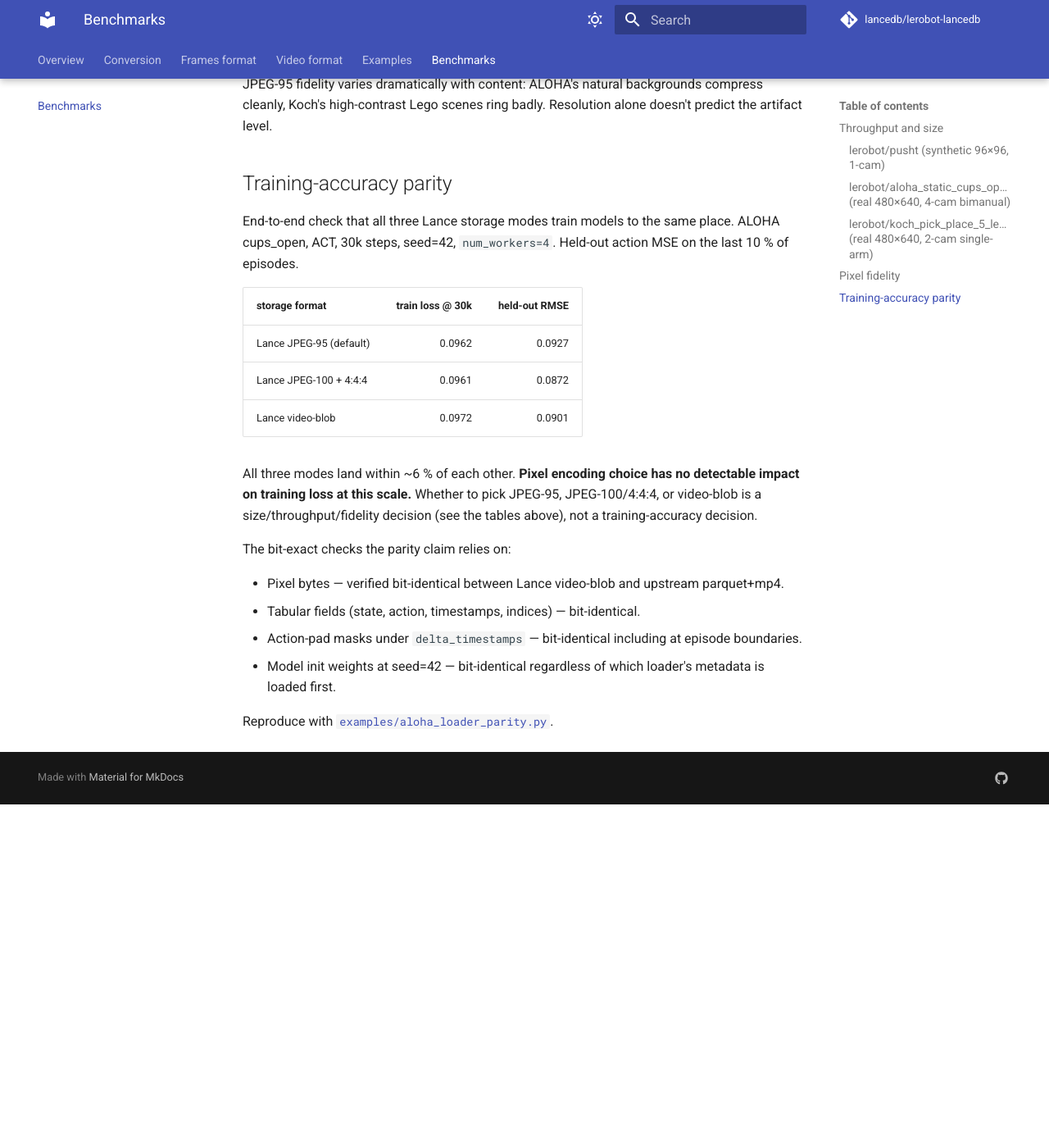
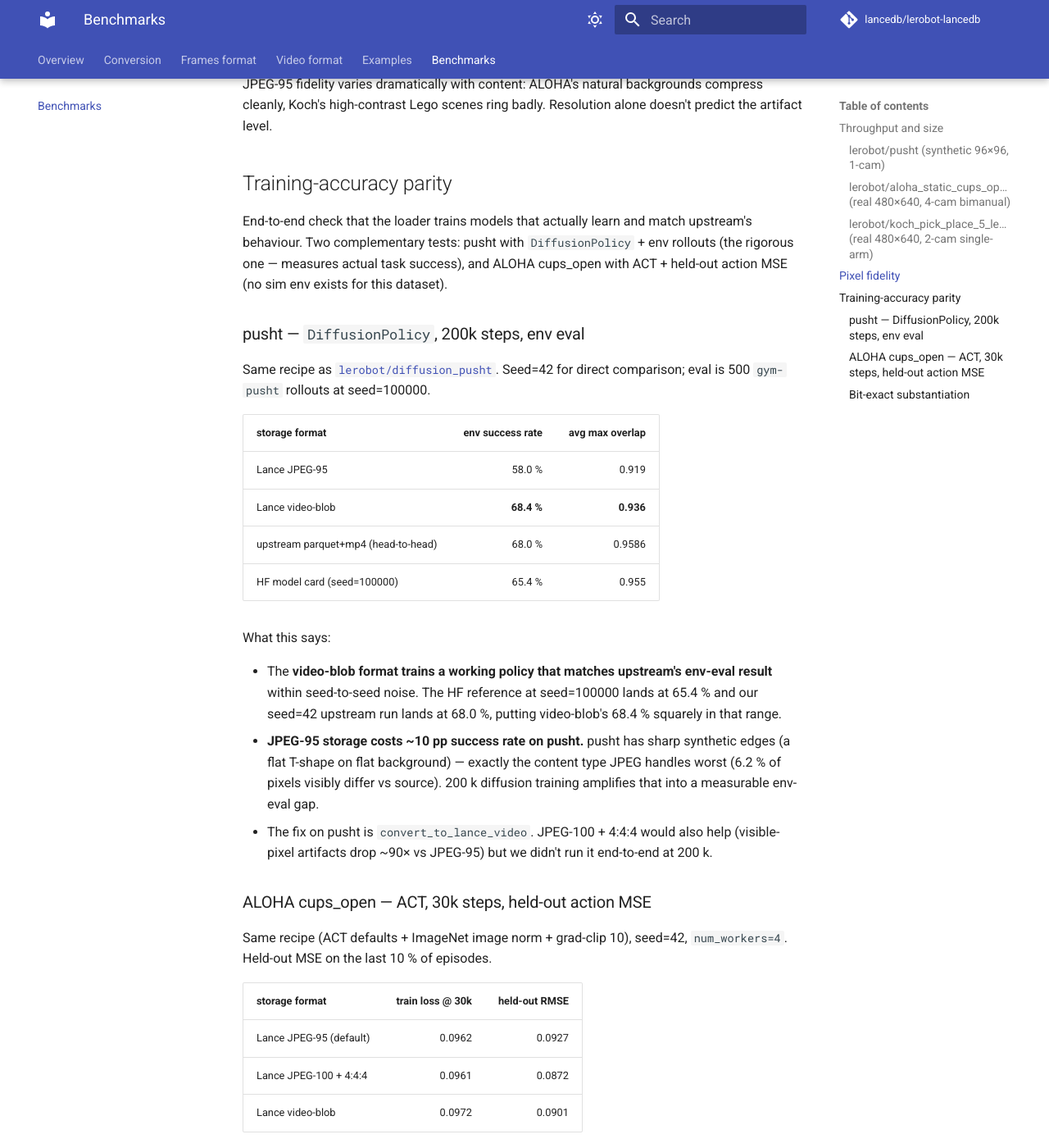
Before and after one commit to lancedb/lerobot-lancedb, an MkDocs documentation site: the page built from docs/benchmarks.md, in a window 1280 px wide and 1400 px high, scrolled down 2008 px. Shown: the whole window at 82% size. Built offline with MkDocs 1.6.1 and Material for MkDocs 9.7.7, drawn with Linux system fonts in a browser that asks for light colours; comment, search, counter and statistics services are not loaded; before the commit the page ends 2989 px from its top, so only the background shows below that; some of the changed text lies outside the part shown.

Commit message:
Add validated pusht video-blob env-eval (68.4%) to parity tables
DiffusionPolicy 200k, seed=42, gym-pusht 500-rollout eval:

  Lance JPEG-95:       58.0% pc_success
  Lance video-blob:    68.4% pc_success  ← new
  upstream parquet+mp4: 68.0% pc_success  (head-to-head)
  HF model card:       65.4% pc_success  (seed=100000)

video-blob matches upstream's env-eval result within seed noise. JPEG-95
storage costs ~10 pp on pusht specifically because pusht's sharp synthetic
edges are exactly the content type JPEG handles worst (6.2% pixels
visibly differ).

That confirms two earlier findings rather than contradicting them:
  - pusht (sharp edges + 200k diffusion + env eval): storage matters
  - ALOHA (natural images + 30k ACT + held-out MSE): all 3 Lance modes
    equivalent within ~6%

Both true. Story now reads cleanly in both README and docs/benchmarks.md.

train_and_eval_lance.py: --video-loader flag now actually wired through
make_dataset() (was parsed but only routed via --upstream-loader before).

Co-Authored-By: Claude Opus 4.7 (1M context) <noreply@anthropic.com>

```diff
--- a/docs/benchmarks.md
+++ b/docs/benchmarks.md
@@ -58,7 +58,28 @@ JPEG-95 fidelity varies dramatically with content: ALOHA's natural backgrounds c
 
 ## Training-accuracy parity
 
-End-to-end check that all three Lance storage modes train models to the same place. ALOHA cups_open, ACT, 30k steps, seed=42, `num_workers=4`. Held-out action MSE on the last 10 % of episodes.
+End-to-end check that the loader trains models that actually learn and match upstream's behaviour. Two complementary tests: pusht with `DiffusionPolicy` + env rollouts (the rigorous one — measures actual task success), and ALOHA cups_open with ACT + held-out action MSE (no sim env exists for this dataset).
+
+### pusht — `DiffusionPolicy`, 200k steps, env eval
+
+Same recipe as [`lerobot/diffusion_pusht`](https://huggingface.co/lerobot/diffusion_pusht). Seed=42 for direct comparison; eval is 500 `gym-pusht` rollouts at seed=100000.
+
+| storage format | env success rate | avg max overlap |
+|---|---:|---:|
+| Lance JPEG-95 | 58.0 % | 0.919 |
+| Lance video-blob | **68.4 %** | **0.936** |
+| upstream parquet+mp4 (head-to-head) | 68.0 % | 0.9586 |
+| HF model card (seed=100000) | 65.4 % | 0.955 |
+
+What this says:
+
+- The **video-blob format trains a working policy that matches upstream's env-eval result** within seed-to-seed noise. The HF reference at seed=100000 lands at 65.4 % and our seed=42 upstream run lands at 68.0 %, putting video-blob's 68.4 % squarely in that range.
+- **JPEG-95 storage costs ~10 pp success rate on pusht.** pusht has sharp synthetic edges (a flat T-shape on flat background) — exactly the content type JPEG handles worst (6.2 % of pixels visibly differ vs source). 200 k diffusion training amplifies that into a measurable env-eval gap.
+- The fix on pusht is `convert_to_lance_video`. JPEG-100 + 4:4:4 would also help (visible-pixel artifacts drop ~90× vs JPEG-95) but we didn't run it end-to-end at 200 k.
+
+### ALOHA cups_open — ACT, 30k steps, held-out action MSE
+
+Same recipe (ACT defaults + ImageNet image norm + grad-clip 10), seed=42, `num_workers=4`. Held-out MSE on the last 10 % of episodes.
 
 | storage format | train loss @ 30k | held-out RMSE |
 |---|---:|---:|
@@ -66,13 +87,17 @@ End-to-end check that all three Lance storage modes train models to the same pla
 | Lance JPEG-100 + 4:4:4 | 0.0961 | 0.0872 |
 | Lance video-blob | 0.0972 | 0.0901 |
 
-All three modes land within ~6 % of each other. **Pixel encoding choice has no detectable impact on training loss at this scale.** Whether to pick JPEG-95, JPEG-100/4:4:4, or video-blob is a size/throughput/fidelity decision (see the tables above), not a training-accuracy decision.
+All three modes land within ~6 % of each other. On natural multi-camera footage at this training scale the format choice doesn't surface a measurable accuracy effect — JPEG-95's visible-pixel artifact rate on ALOHA is only 1.4 %, an order of magnitude lower than on pusht.
 
-The bit-exact checks the parity claim relies on:
+So the two findings are consistent rather than contradictory: storage format matters when the content has sharp edges that JPEG rings on, and when the training pipeline is sensitive enough to surface it.
 
-- Pixel bytes — verified bit-identical between Lance video-blob and upstream parquet+mp4.
-- Tabular fields (state, action, timestamps, indices) — bit-identical.
-- Action-pad masks under `delta_timestamps` — bit-identical including at episode boundaries.
-- Model init weights at seed=42 — bit-identical regardless of which loader's metadata is loaded first.
+### Bit-exact substantiation
 
-Reproduce with [`examples/aloha_loader_parity.py`](https://github.com/lancedb/lerobot-lancedb/blob/main/examples/aloha_loader_parity.py).
+For `convert_to_lance_video` specifically, we verified by direct comparison against upstream:
+
+- Pixel bytes are bit-identical (multiple sample frames, all cameras).
+- Tabular fields (state, action, timestamps, indices) are bit-identical.
+- Action-pad masks under `delta_timestamps` match including at episode boundaries.
+- Model init weights at seed=42 are bit-identical regardless of which loader's metadata is loaded first.
+
+Reproduce: [`examples/train_and_eval_lance.py`](https://github.com/lancedb/lerobot-lancedb/blob/main/examples/train_and_eval_lance.py) (pusht) and [`examples/aloha_loader_parity.py`](https://github.com/lancedb/lerobot-lancedb/blob/main/examples/aloha_loader_parity.py) (ALOHA).
```
Also changed, not shown: README.md (+17 -2 lines), 1 other file.
